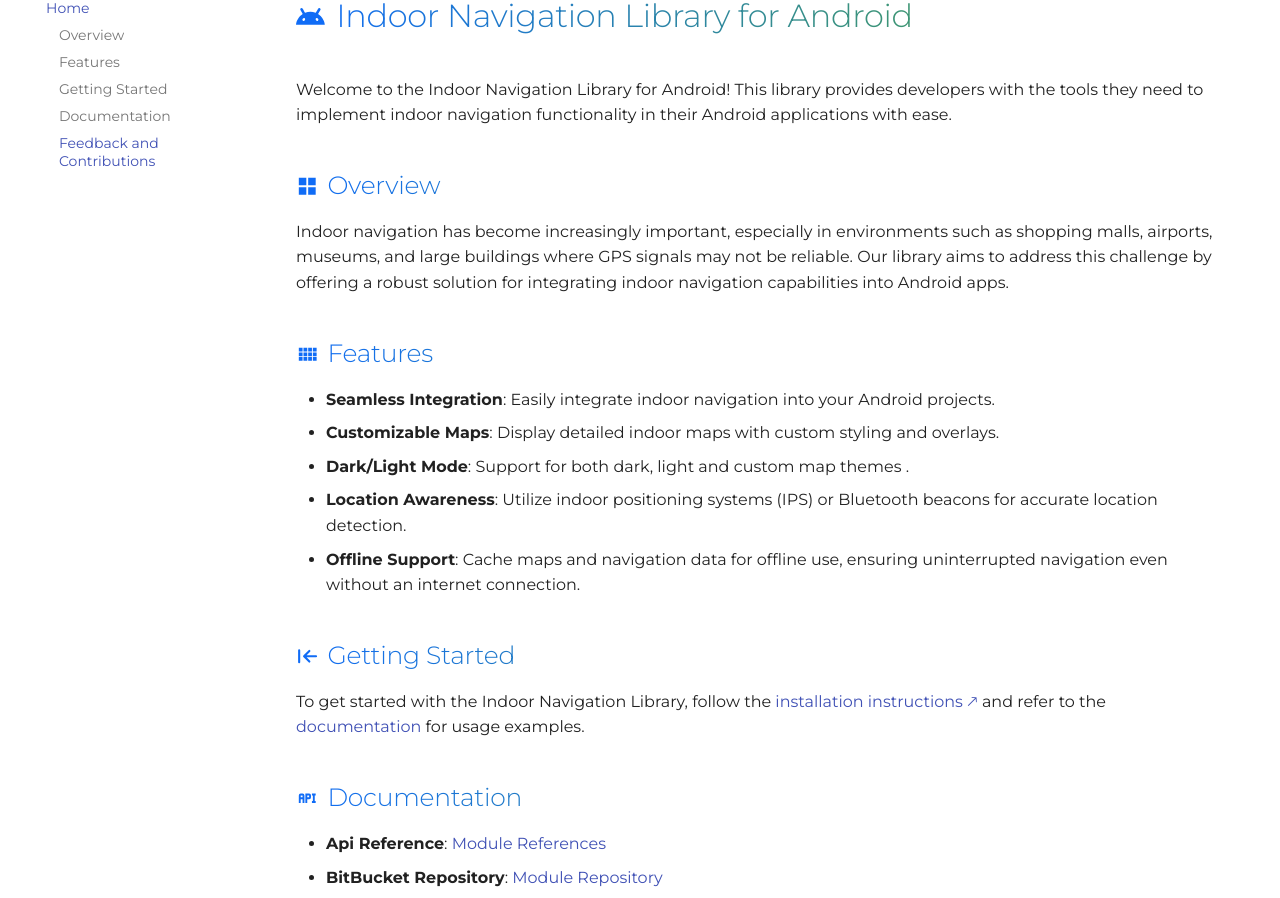
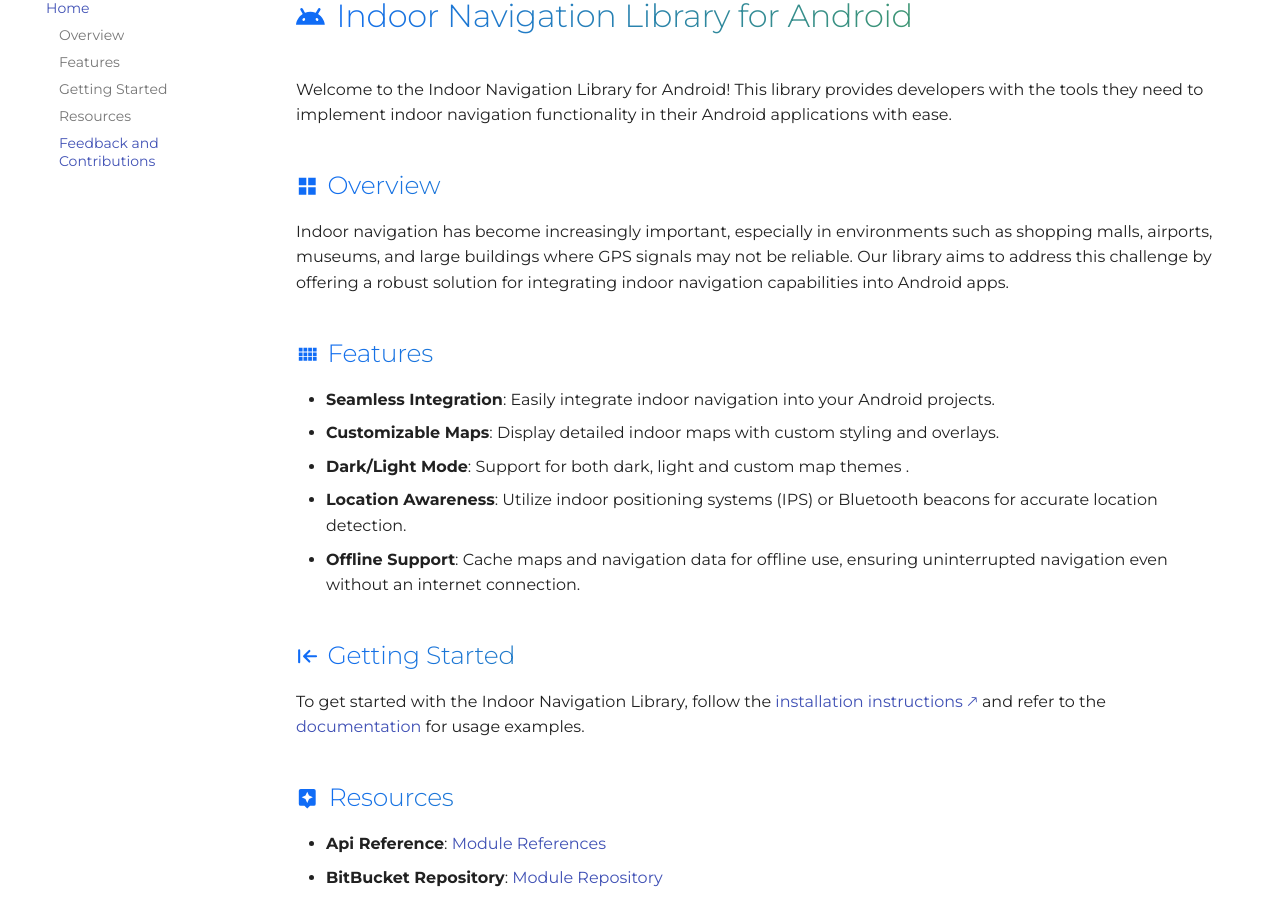
Before and after one commit to KvRae/MINE-Docs, an MkDocs documentation site: the page built from docs/index.md, in a window 1280 px wide and 1366 px high. Shown: the part 152-1050 px from the top of the window. Built offline with MkDocs 1.6.1 and Material for MkDocs 9.7.7, drawn with Linux system fonts in a browser that asks for light colours; comment, search, counter and statistics services are not loaded.

```diff
--- a/docs/index.md
+++ b/docs/index.md
@@ -24,7 +24,7 @@
 
 
 
-## <span class="emoji"> :material-api: </span> Documentation
+## <span class="emoji"> :material-assistant:</span> Resources
 
 - **Api Reference**: [Module References](https://indoor-navigation-lib.bitbucket.io/)
 - **BitBucket Repository**: [Module Repository](https://bitbucket.org/machinestalkit/android-indoor-navigation-lib/src/develop/)
```
Also changed, not shown: docs/assets/css/mine.css (line endings or trailing spaces).
